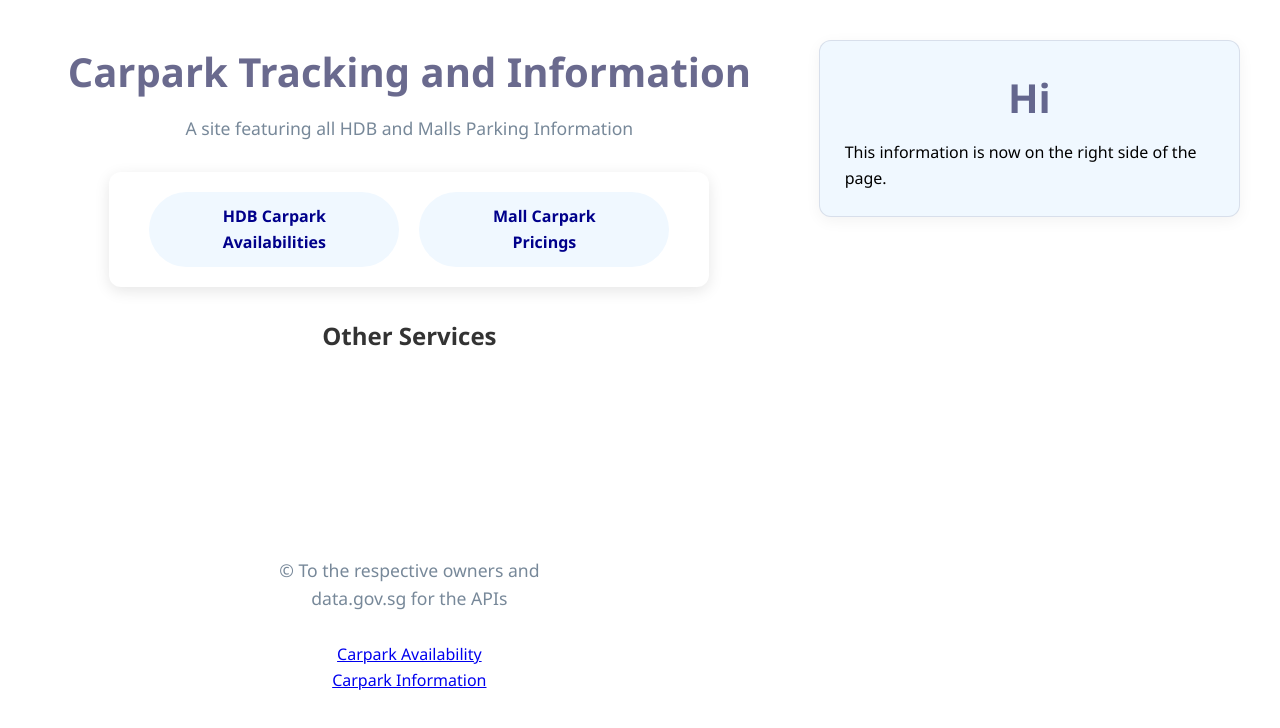
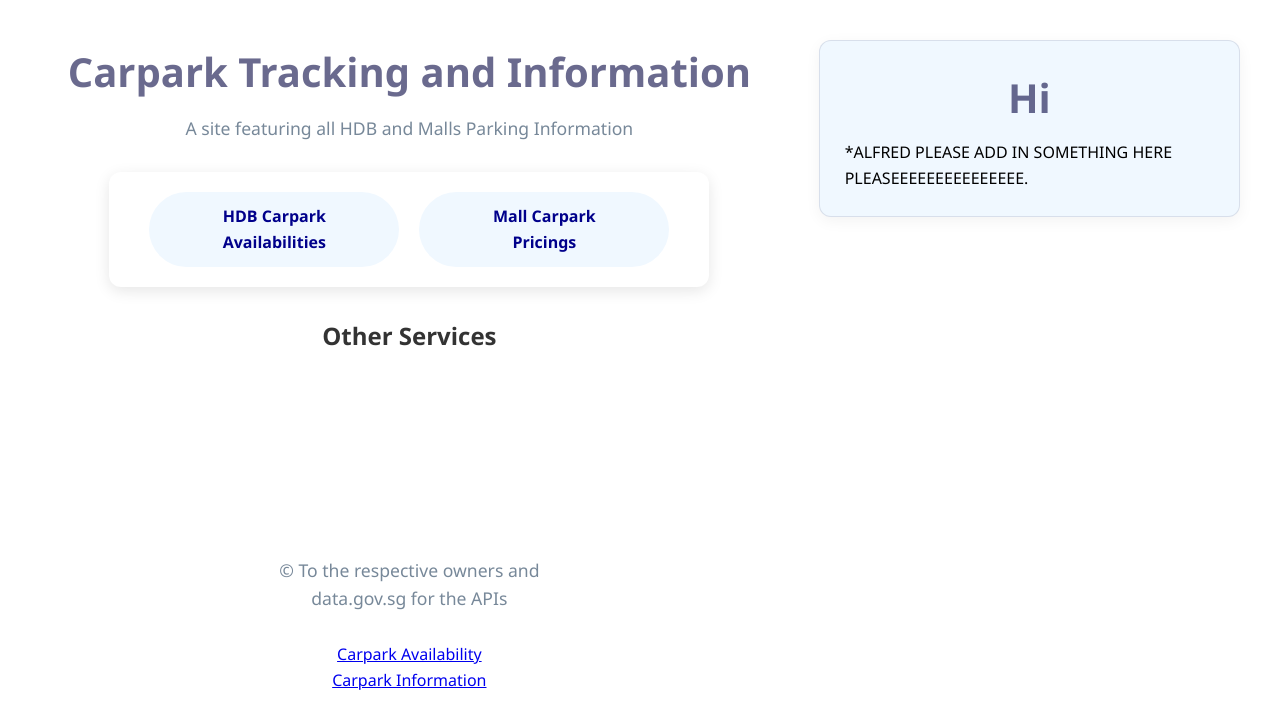
Before and after one commit to LilHorsie/Assessment, a website: page index.html in a window 1280 px wide. Drawn offline with Linux system fonts and the light colour scheme.

Commit message:
12 May 2026

```diff
--- a/index.html
+++ b/index.html
@@ -35,7 +35,7 @@
 
         <div class="right-sidebar">
             <h1>Hi</h1>
-            <p>This information is now on the right side of the page.</p>
+            <p>*ALFRED PLEASE ADD IN SOMETHING HERE PLEASEEEEEEEEEEEEEEE.</p>
         </div>
     </div>
 </body>
```
